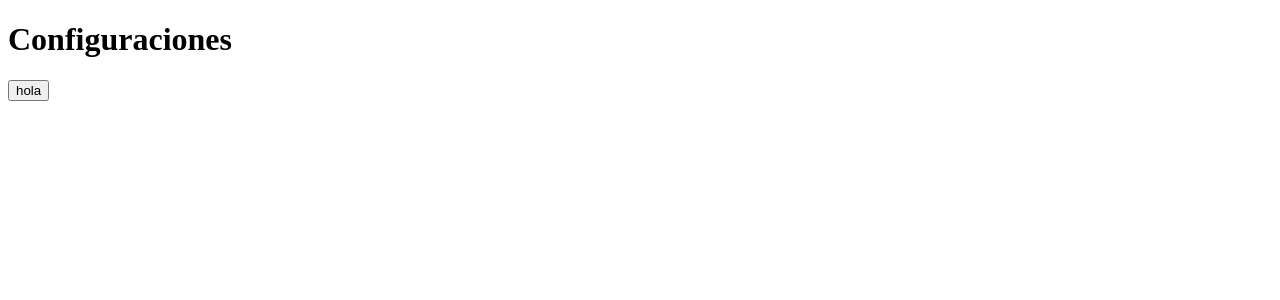
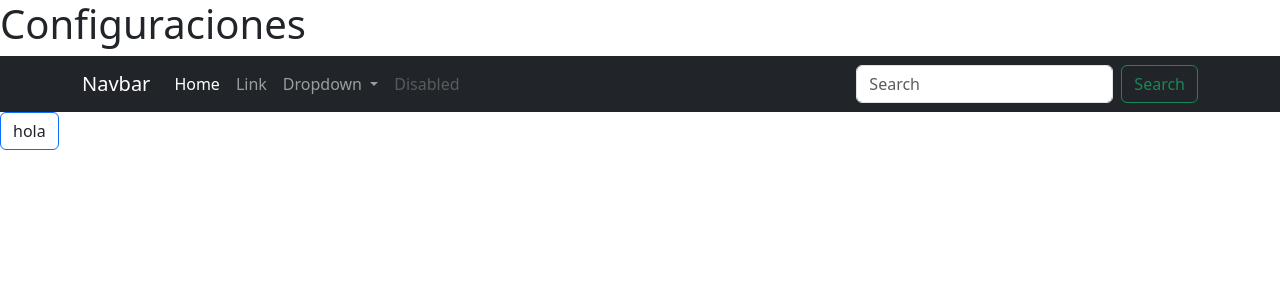
Before and after one commit to ph22012/PFINAL_TPI, a Django app: page /administracion/configuracion/ in a window 1280 px wide. Shown: the top 300 px of the page. Run offline with Django 5.2, Linux system fonts and the light colour scheme; data comes from the database, SQL or seed files in the repository; some libraries are stand-ins or nearby versions.

Commit message:
cambios 1.9 boostrap add

```diff
--- a/PROYECTO_FINAL_TPI/settings.py
+++ b/PROYECTO_FINAL_TPI/settings.py
@@ -39,6 +39,7 @@ INSTALLED_APPS = [
     'django.contrib.messages',
     'django.contrib.staticfiles',
     'modulo_administracion',
+    'bootstrap5',
 ]
 
 MIDDLEWARE = [
--- a/modulo_administracion/templates/configurations/viewConfiguration.html
+++ b/modulo_administracion/templates/configurations/viewConfiguration.html
@@ -1,17 +1,62 @@
 {% load static %}
-
+{% load bootstrap5 %}
 <!DOCTYPE html>
 <html lang="en">
 <head>
     <meta charset="UTF-8">
     <meta name="viewport" content="width=device-width, initial-scale=1.0">
     <title>Configuraciones</title>
+    {% bootstrap_css %}
+
 </head>
 <body>
-    <h1>Configuraciones</h1>
-    <button class="btn btn-primary" type="button">
+    <div class="bg-primary text-blue text-center  border-primary"></div>
+        <h1 >
+        Configuraciones
+    </h1>
+    </div>
+
+    <nav class="navbar navbar-expand-lg navbar-dark bg-dark">
+        <div class="container">
+          <a class="navbar-brand" href="#">Navbar</a>
+          <button class="navbar-toggler" type="button" data-bs-toggle="collapse" data-bs-target="#navbarSupportedContent" aria-controls="navbarSupportedContent" aria-expanded="false" aria-label="Toggle navigation">
+            <span class="navbar-toggler-icon"></span>
+          </button>
+          <div class="collapse navbar-collapse" id="navbarSupportedContent">
+            <ul class="navbar-nav me-auto mb-2 mb-lg-0">
+              <li class="nav-item">
+                <a class="nav-link active" aria-current="page" href="#">Home</a>
+              </li>
+              <li class="nav-item">
+                <a class="nav-link" href="#">Link</a>
+              </li>
+              <li class="nav-item dropdown">
+                <a class="nav-link dropdown-toggle" href="#" id="navbarDropdown" role="button" data-bs-toggle="dropdown" aria-expanded="false">
+                  Dropdown
+                </a>
+                <ul class="dropdown-menu" aria-labelledby="navbarDropdown">
+                  <li><a class="dropdown-item" href="#">Action</a></li>
+                  <li><a class="dropdown-item" href="#">Another action</a></li>
+                  <li><hr class="dropdown-divider"></li>
+                  <li><a class="dropdown-item" href="#">Something else here</a></li>
+                </ul>
+              </li>
+              <li class="nav-item">
+                <a class="nav-link disabled" href="#" tabindex="-1" aria-disabled="true">Disabled</a>
+              </li>
+            </ul>
+            <form class="d-flex">
+              <input class="form-control me-2" type="search" placeholder="Search" aria-label="Search">
+              <button class="btn btn-outline-success" type="submit">Search</button>
+            </form>
+          </div>
+        </div>
+      </nav>
+
+
+    <button class="btn color-blue border-primary" type="button">
         hola
     </button>
-
+    {% bootstrap_javascript %}
 </body>
 </html>
--- a/requirements.txt
+++ b/requirements.txt
@@ -1,4 +1,8 @@
 asgiref==3.8.1
-Django==5.1.3
+beautifulsoup4==4.12.3
+Django==4.2.16
+django-bootstrap-v5==1.0.11
+django-bootstrap5==24.3
+soupsieve==2.6
 sqlparse==0.5.2
 tzdata==2024.2
```
